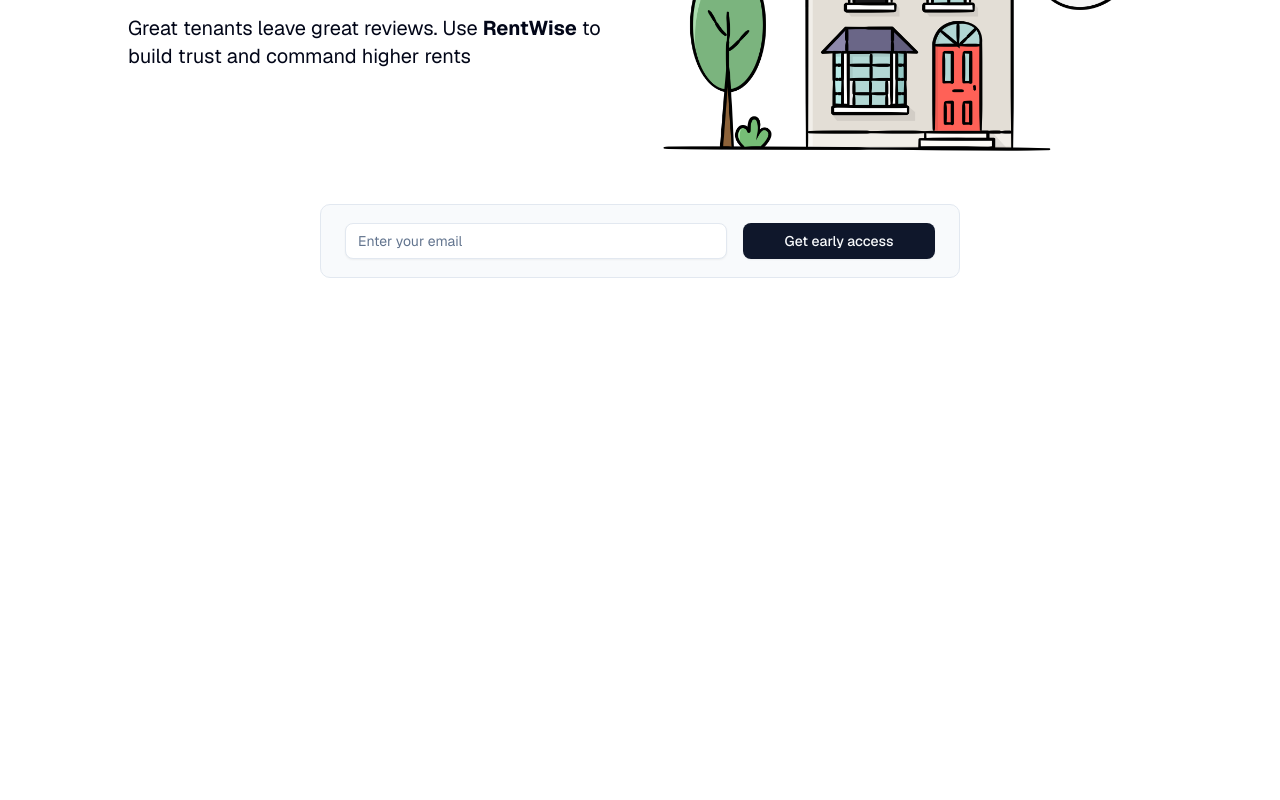
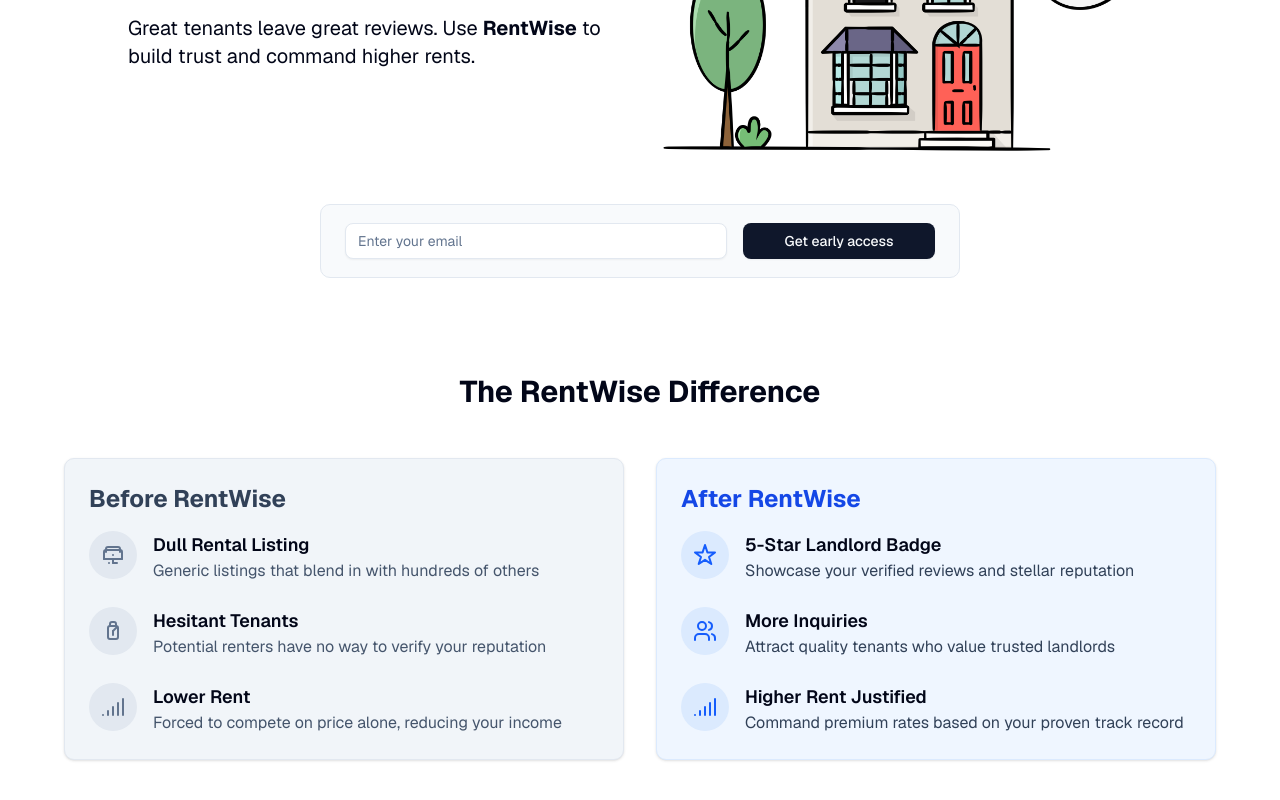
Before and after one commit to jeanlauliac/rentwise, a Next.js app: page / in a window 1280 px wide. Shown: the part 328-1128 px from the top of the page. Before the commit the page ends 800 px from the top, so only its background shows below. Built offline with nearby package versions, Linux system fonts and the light colour scheme.

Commit message:
add before/after

```diff
--- a/app/page.tsx
+++ b/app/page.tsx
@@ -2,12 +2,14 @@
 import Link from "next/link";
 import Hero from "./hero.png";
 import EmailForm from "./email-form";
+import Logo from "./favicon.png";
 
 export default async function Home() {
   return (
     <div className="font-[family-name:var(--font-geist-sans)]">
       <header className="fixed top-0 left-0 right-0 w-full h-12 bg-slate-50 border-b border-b-slate-100 px-4 py-2 z-10 shadow-xs flex items-center">
-        <Link href="/" className="font-bold text-lg">
+        <Link href="/" className="font-bold text-lg flex items-center gap-2">
+          <Image src={Logo} alt="RentWise logo" className="w-5 h-5" />
           rentwise.
         </Link>
         <ul className="flex flex-row gap-x-4 absolute left-1/2 transform -translate-x-1/2">
@@ -33,7 +35,7 @@
             <p className="text-xl">
               Great tenants leave great reviews. Use{" "}
               <span className="font-bold">RentWise</span> to build trust and
-              command higher rents
+              command higher rents.
             </p>
           </div>
           <div className="w-1/2">
@@ -47,6 +49,200 @@
         <div className="flex mx-auto max-w-(--breakpoint-sm) rounded-lg border py-4 px-6 bg-slate-50 my-8">
           <EmailForm />
         </div>
+        <section className="py-16 px-4">
+          <h2 className="text-3xl font-bold text-center mb-12">
+            The RentWise Difference
+          </h2>
+          <div className="flex flex-col md:flex-row gap-8 max-w-6xl mx-auto">
+            {/* Before Column */}
+            <div className="flex-1 bg-slate-100 rounded-lg p-6 border border-slate-200 shadow-sm">
+              <h3 className="text-2xl font-bold text-slate-700 mb-4">
+                Before RentWise
+              </h3>
+              <div className="space-y-6">
+                <div className="flex items-start gap-4">
+                  <div className="bg-slate-200 p-3 rounded-full">
+                    <svg
+                      xmlns="http://www.w3.org/2000/svg"
+                      width="24"
+                      height="24"
+                      viewBox="0 0 24 24"
+                      fill="none"
+                      stroke="currentColor"
+                      strokeWidth="2"
+                      strokeLinecap="round"
+                      strokeLinejoin="round"
+                      className="text-slate-500"
+                    >
+                      <path d="M19 9V6a2 2 0 0 0-2-2H7a2 2 0 0 0-2 2v3" />
+                      <path d="M3 16V9a2 2 0 0 1 2-2h14a2 2 0 0 1 2 2v7" />
+                      <path d="M12 12h.01" />
+                      <path d="M3 16h18" />
+                      <path d="M12 20v-4" />
+                      <path d="M12 20h4" />
+                      <path d="M8 20h.01" />
+                    </svg>
+                  </div>
+                  <div>
+                    <h4 className="font-semibold text-lg">
+                      Dull Rental Listing
+                    </h4>
+                    <p className="text-slate-600">
+                      Generic listings that blend in with hundreds of others
+                    </p>
+                  </div>
+                </div>
+                <div className="flex items-start gap-4">
+                  <div className="bg-slate-200 p-3 rounded-full">
+                    <svg
+                      xmlns="http://www.w3.org/2000/svg"
+                      width="24"
+                      height="24"
+                      viewBox="0 0 24 24"
+                      fill="none"
+                      stroke="currentColor"
+                      strokeWidth="2"
+                      strokeLinecap="round"
+                      strokeLinejoin="round"
+                      className="text-slate-500"
+                    >
+                      <path d="M17 18a2 2 0 0 1-2 2H9a2 2 0 0 1-2-2V9a2 2 0 0 1 2-2h6a2 2 0 0 1 2 2v9Z" />
+                      <path d="m12 12 4-4" />
+                      <path d="M9 7V5a2 2 0 0 1 2-2h2a2 2 0 0 1 2 2v2" />
+                      <path d="M12 12v4" />
+                    </svg>
+                  </div>
+                  <div>
+                    <h4 className="font-semibold text-lg">Hesitant Tenants</h4>
+                    <p className="text-slate-600">
+                      Potential renters have no way to verify your reputation
+                    </p>
+                  </div>
+                </div>
+                <div className="flex items-start gap-4">
+                  <div className="bg-slate-200 p-3 rounded-full">
+                    <svg
+                      xmlns="http://www.w3.org/2000/svg"
+                      width="24"
+                      height="24"
+                      viewBox="0 0 24 24"
+                      fill="none"
+                      stroke="currentColor"
+                      strokeWidth="2"
+                      strokeLinecap="round"
+                      strokeLinejoin="round"
+                      className="text-slate-500"
+                    >
+                      <path d="M2 20h.01" />
+                      <path d="M7 20v-4" />
+                      <path d="M12 20v-8" />
+                      <path d="M17 20V8" />
+                      <path d="M22 4v16" />
+                    </svg>
+                  </div>
+                  <div>
+                    <h4 className="font-semibold text-lg">Lower Rent</h4>
+                    <p className="text-slate-600">
+                      Forced to compete on price alone, reducing your income
+                    </p>
+                  </div>
+                </div>
+              </div>
+            </div>
+
+            {/* After Column */}
+            <div className="flex-1 bg-blue-50 rounded-lg p-6 border border-blue-100 shadow-sm">
+              <h3 className="text-2xl font-bold text-blue-700 mb-4">
+                After RentWise
+              </h3>
+              <div className="space-y-6">
+                <div className="flex items-start gap-4">
+                  <div className="bg-blue-100 p-3 rounded-full">
+                    <svg
+                      xmlns="http://www.w3.org/2000/svg"
+                      width="24"
+                      height="24"
+                      viewBox="0 0 24 24"
+                      fill="none"
+                      stroke="currentColor"
+                      strokeWidth="2"
+                      strokeLinecap="round"
+                      strokeLinejoin="round"
+                      className="text-blue-600"
+                    >
+                      <path d="M12 2l2.4 7.4H22l-6 4.6 2.3 7L12 16.8 5.7 21l2.3-7-6-4.6h7.6L12 2z" />
+                    </svg>
+                  </div>
+                  <div>
+                    <h4 className="font-semibold text-lg">
+                      5-Star Landlord Badge
+                    </h4>
+                    <p className="text-slate-700">
+                      Showcase your verified reviews and stellar reputation
+                    </p>
+                  </div>
+                </div>
+                <div className="flex items-start gap-4">
+                  <div className="bg-blue-100 p-3 rounded-full">
+                    <svg
+                      xmlns="http://www.w3.org/2000/svg"
+                      width="24"
+                      height="24"
+                      viewBox="0 0 24 24"
+                      fill="none"
+                      stroke="currentColor"
+                      strokeWidth="2"
+                      strokeLinecap="round"
+                      strokeLinejoin="round"
+                      className="text-blue-600"
+                    >
+                      <path d="M16 21v-2a4 4 0 0 0-4-4H6a4 4 0 0 0-4 4v2" />
+                      <circle cx="9" cy="7" r="4" />
+                      <path d="M22 21v-2a4 4 0 0 0-3-3.87" />
+                      <path d="M16 3.13a4 4 0 0 1 0 7.75" />
+                    </svg>
+                  </div>
+                  <div>
+                    <h4 className="font-semibold text-lg">More Inquiries</h4>
+                    <p className="text-slate-700">
+                      Attract quality tenants who value trusted landlords
+                    </p>
+                  </div>
+                </div>
+                <div className="flex items-start gap-4">
+                  <div className="bg-blue-100 p-3 rounded-full">
+                    <svg
+                      xmlns="http://www.w3.org/2000/svg"
+                      width="24"
+                      height="24"
+                      viewBox="0 0 24 24"
+                      fill="none"
+                      stroke="currentColor"
+                      strokeWidth="2"
+                      strokeLinecap="round"
+                      strokeLinejoin="round"
+                      className="text-blue-600"
+                    >
+                      <path d="M2 20h.01" />
+                      <path d="M7 20v-4" />
+                      <path d="M12 20v-8" />
+                      <path d="M17 20V8" />
+                      <path d="M22 4v16" />
+                    </svg>
+                  </div>
+                  <div>
+                    <h4 className="font-semibold text-lg">
+                      Higher Rent Justified
+                    </h4>
+                    <p className="text-slate-700">
+                      Command premium rates based on your proven track record
+                    </p>
+                  </div>
+                </div>
+              </div>
+            </div>
+          </div>
+        </section>
       </main>
     </div>
   );
```
Also changed, not shown: app/favicon.png (added), 1 other file (tests, documents, lock files or other folders).
